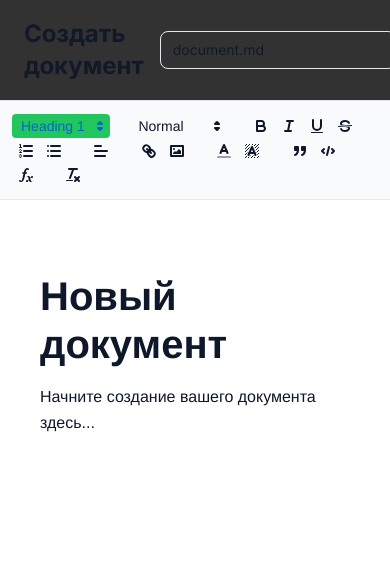
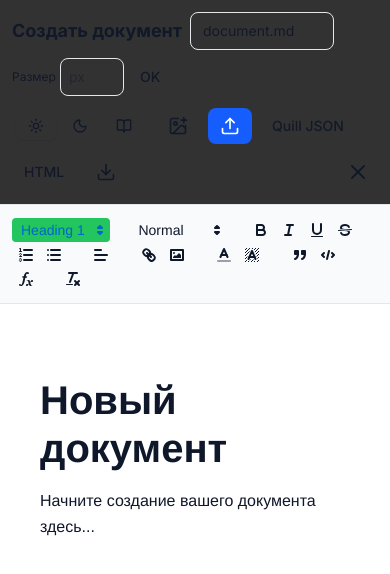
Before and after one commit to sabur-pro/rayan_admin, a Next.js app: page /document-editor in a window 390 px wide. Shown: the top 574 px of the page. Built offline with nearby package versions, Linux system fonts and the light colour scheme.

Commit message:
add адаптацию редактора

```diff
--- a/src/app/edit/page.tsx
+++ b/src/app/edit/page.tsx
@@ -319,14 +319,14 @@ export default function PublicEditorPage() {
     <div className="fixed inset-0 bg-background flex flex-col">
       <div className="w-full h-full bg-background flex flex-col">
         {/* Верхняя панель */}
-        <div className="border-b bg-background px-6 py-4 flex items-center justify-between shrink-0">
-          <div className="flex items-center gap-4 flex-1">
-            <h2 className="text-2xl font-bold">Создать документ</h2>
+        <div className="border-b bg-background px-3 md:px-6 py-3 md:py-4 flex flex-col md:flex-row md:items-center md:justify-between gap-3 shrink-0">
+          <div className="flex flex-wrap items-center gap-2 md:gap-4 min-w-0">
+            <h2 className="text-lg md:text-2xl font-bold">Создать документ</h2>
             <input
               type="text"
               value={fileName}
               onChange={(e) => setFileName(e.target.value)}
-              className="px-3 py-2 text-sm border rounded-lg bg-background focus:outline-none focus:ring-2 focus:ring-primary max-w-xs"
+              className="px-3 py-2 text-sm border rounded-lg bg-background focus:outline-none focus:ring-2 focus:ring-primary w-36 md:max-w-xs"
               placeholder="Имя файла"
             />
             {/* Custom font-size: type any px value and apply to the selection */}
@@ -350,15 +350,15 @@ export default function PublicEditorPage() {
               </button>
             </div>
           </div>
-          <div className="flex items-center gap-3">
+          <div className="flex flex-wrap items-center gap-2 md:gap-3">
             <DocThemeSwitcher value={previewTheme} onChange={changeTheme} />
             <button
               onClick={handleUploadJSON}
-              className="flex items-center gap-2 px-4 py-2 bg-blue-600 text-white rounded-lg hover:bg-blue-700 transition-colors font-medium"
+              className="flex items-center gap-2 px-3 md:px-4 py-2 bg-blue-600 text-white rounded-lg hover:bg-blue-700 transition-colors font-medium"
               title="Загрузить JSON"
             >
               <Upload className="w-5 h-5" />
-              Загрузить JSON
+              <span className="hidden sm:inline">Загрузить JSON</span>
             </button>
             <input
               ref={fileInputRef}
@@ -369,19 +369,19 @@ export default function PublicEditorPage() {
             />
             <button
               onClick={handleDownloadDelta}
-              className="flex items-center gap-2 px-5 py-2.5 bg-primary text-primary-foreground rounded-lg hover:bg-primary/90 transition-colors font-medium"
+              className="flex items-center gap-2 px-3 md:px-5 py-2 md:py-2.5 bg-primary text-primary-foreground rounded-lg hover:bg-primary/90 transition-colors font-medium"
               title="Скачать как JSON"
             >
               <Download className="w-5 h-5" />
-              Скачать JSON
+              <span className="hidden sm:inline">Скачать JSON</span>
             </button>
             <button
               onClick={handleClose}
-              className="flex items-center gap-2 px-4 py-2 bg-red-600 text-white rounded-lg hover:bg-red-700 transition-colors font-medium"
+              className="flex items-center gap-2 px-3 md:px-4 py-2 bg-red-600 text-white rounded-lg hover:bg-red-700 transition-colors font-medium"
               title="Вернуться на главную"
             >
               <Home className="w-5 h-5" />
-              На главную
+              <span className="hidden sm:inline">На главную</span>
             </button>
           </div>
         </div>
--- a/src/components/QuillEditor.tsx
+++ b/src/components/QuillEditor.tsx
@@ -391,14 +391,14 @@ export default function QuillEditor({ isOpen, onClose }: QuillEditorProps) {
     <div className="fixed inset-0 bg-black/80 backdrop-blur-sm flex flex-col" style={{ zIndex: 99999 }}>
       <div className="w-full h-full bg-background flex flex-col">
         {/* Верхняя панель */}
-        <div className="border-b bg-background px-6 py-4 flex items-center justify-between shrink-0">
-          <div className="flex items-center gap-4 flex-1">
-            <h2 className="text-2xl font-bold">Создать документ</h2>
+        <div className="border-b bg-background px-3 md:px-6 py-3 md:py-4 flex flex-col md:flex-row md:items-center md:justify-between gap-3 shrink-0">
+          <div className="flex flex-wrap items-center gap-2 md:gap-4 min-w-0">
+            <h2 className="text-lg md:text-2xl font-bold">Создать документ</h2>
             <input
               type="text"
               value={fileName}
               onChange={(e) => setFileName(e.target.value)}
-              className="px-3 py-2 text-sm border rounded-lg bg-background focus:outline-none focus:ring-2 focus:ring-primary max-w-xs"
+              className="px-3 py-2 text-sm border rounded-lg bg-background focus:outline-none focus:ring-2 focus:ring-primary w-36 md:max-w-xs"
               placeholder="Имя файла"
             />
             {/* Custom font-size: type any px value and apply to the selection */}
@@ -422,26 +422,26 @@ export default function QuillEditor({ isOpen, onClose }: QuillEditorProps) {
               </button>
             </div>
           </div>
-          <div className="flex items-center gap-3">
+          <div className="flex flex-wrap items-center gap-2 md:gap-3">
             <DocThemeSwitcher value={previewTheme} onChange={changeTheme} />
             <button
               onClick={() => setShowGallery(!showGallery)}
-              className={`flex items-center gap-2 px-4 py-2 rounded-lg transition-colors font-medium ${showGallery
+              className={`flex items-center gap-2 px-3 md:px-4 py-2 rounded-lg transition-colors font-medium ${showGallery
                 ? 'bg-primary text-primary-foreground'
                 : 'bg-accent hover:bg-accent/80'
                 }`}
               title="Галерея файлов"
             >
               <ImagePlus className="w-5 h-5" />
-              Галерея
+              <span className="hidden sm:inline">Галерея</span>
             </button>
             <button
               onClick={handleUploadDelta}
-              className="flex items-center gap-2 px-4 py-2 bg-blue-600 text-white rounded-lg hover:bg-blue-700 transition-colors font-medium"
+              className="flex items-center gap-2 px-3 md:px-4 py-2 bg-blue-600 text-white rounded-lg hover:bg-blue-700 transition-colors font-medium"
               title="Загрузить Quill JSON"
             >
               <Upload className="w-5 h-5" />
-              Загрузить JSON
+              <span className="hidden sm:inline">Загрузить JSON</span>
             </button>
             <input
               ref={fileInputRef}
@@ -452,28 +452,29 @@ export default function QuillEditor({ isOpen, onClose }: QuillEditorProps) {
             />
             <button
               onClick={handleDownloadDelta}
-              className="flex items-center gap-2 px-4 py-2 bg-accent rounded-lg hover:bg-accent/80 transition-colors font-medium"
+              className="flex items-center gap-2 px-3 md:px-4 py-2 bg-accent rounded-lg hover:bg-accent/80 transition-colors font-medium text-sm"
               title="Скачать как Quill Delta (.json)"
             >
               Quill JSON
             </button>
             <button
               onClick={handleDownloadHTML}
-              className="flex items-center gap-2 px-4 py-2 bg-accent rounded-lg hover:bg-accent/80 transition-colors font-medium"
+              className="flex items-center gap-2 px-3 md:px-4 py-2 bg-accent rounded-lg hover:bg-accent/80 transition-colors font-medium text-sm"
               title="Скачать как HTML"
             >
               HTML
             </button>
             <button
               onClick={handleDownload}
-              className="flex items-center gap-2 px-5 py-2.5 bg-primary text-primary-foreground rounded-lg hover:bg-primary/90 transition-colors font-medium"
+              className="flex items-center gap-2 px-3 md:px-5 py-2 md:py-2.5 bg-primary text-primary-foreground rounded-lg hover:bg-primary/90 transition-colors font-medium"
+              title="Скачать как Markdown (.md)"
             >
               <Download className="w-5 h-5" />
-              Скачать MD
+              <span className="hidden sm:inline">Скачать MD</span>
             </button>
             <button
               onClick={handleClose}
-              className="p-2 hover:bg-accent rounded-lg transition-colors"
+              className="p-2 hover:bg-accent rounded-lg transition-colors ml-auto md:ml-0"
               title="Закрыть"
             >
               <X className="w-6 h-6" />
@@ -482,16 +483,16 @@ export default function QuillEditor({ isOpen, onClose }: QuillEditorProps) {
         </div>
 
         {/* Main content area with editor and gallery */}
-        <div className="flex-1 overflow-hidden flex">
+        <div className="flex-1 overflow-hidden flex flex-col md:flex-row">
           {/* Редактор Quill */}
           <div className="flex-1 overflow-hidden flex flex-col quill-fullscreen" style={docStyle}>
             <div ref={toolbarRef} className="ql-toolbar ql-snow"></div>
             <div ref={editorHostRef} className="ql-container ql-snow" style={{ flex: 1 }}></div>
           </div>
 
-          {/* File Gallery Sidebar */}
+          {/* File Gallery Sidebar — full width on mobile, fixed sidebar on desktop */}
           {showGallery && (
-            <div className="w-96 border-l bg-background flex flex-col">
+            <div className="w-full md:w-96 h-1/2 md:h-auto border-t md:border-t-0 md:border-l bg-background flex flex-col shrink-0">
               <FileGallery lang="ru" onSelectFile={handleSelectFile} />
             </div>
           )}
```
Also changed, not shown: 1 other file (tests, documents, lock files or other folders).
